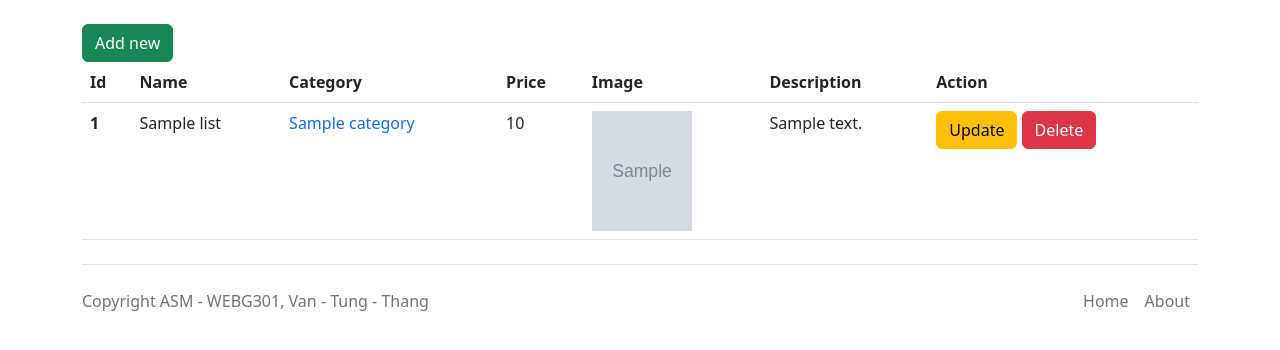
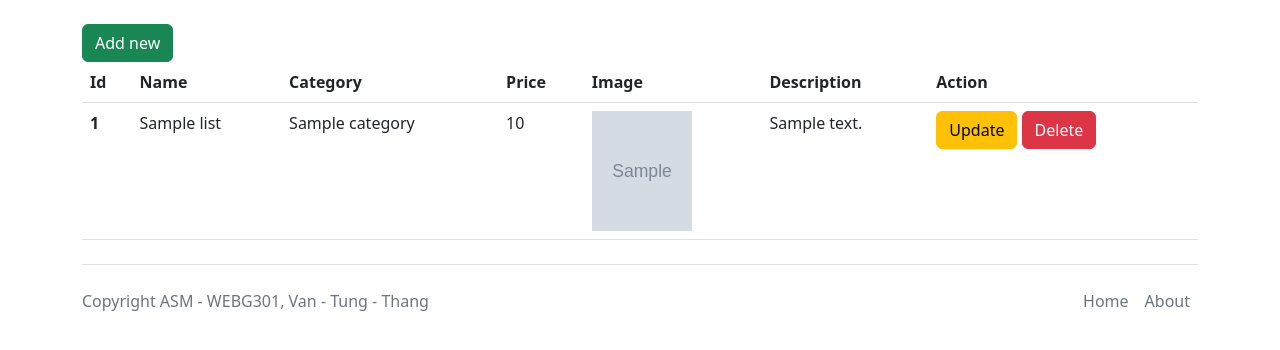
Before and after one commit to Nguyentungmuzan/WEBG301_Final, a Symfony app: template templates/crud_product/index.html.twig in a window 1280 px wide. Shown: the part 73-423 px from the top of the page. Run offline with Twig, Linux system fonts and the light colour scheme; the template is opened without the code that fills it: most values are stand-ins (such as "Sample title", 1, 10 or a date in 2020); grey boxes marked "Sample" are stand-in pictures; some libraries are stand-ins or nearby versions.

Commit message:
category

```diff
--- a/templates/crud_product/index.html.twig
+++ b/templates/crud_product/index.html.twig
@@ -21,9 +21,7 @@
 						<td>{{product.name}}</td>
 						<td>
 							{% if product.category != null %}
-								<a class="text-decoration-none" href="{{path('view_category', {'id': product.category.id})}}">
 									{{ product.category.name }}
-								</a>
 							{% endif %}
 						</td>
 						<td>{{ product.price }}</td>
```
